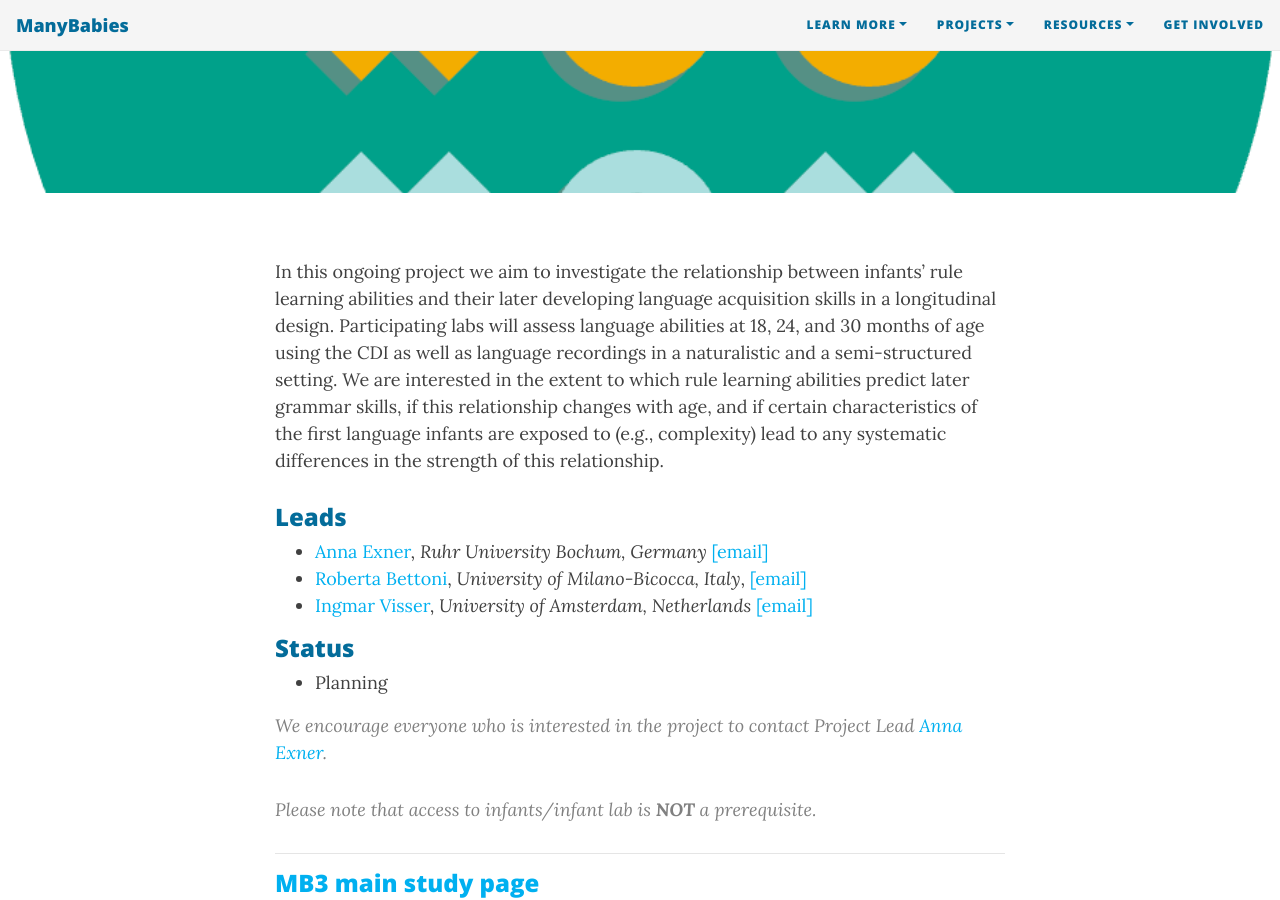
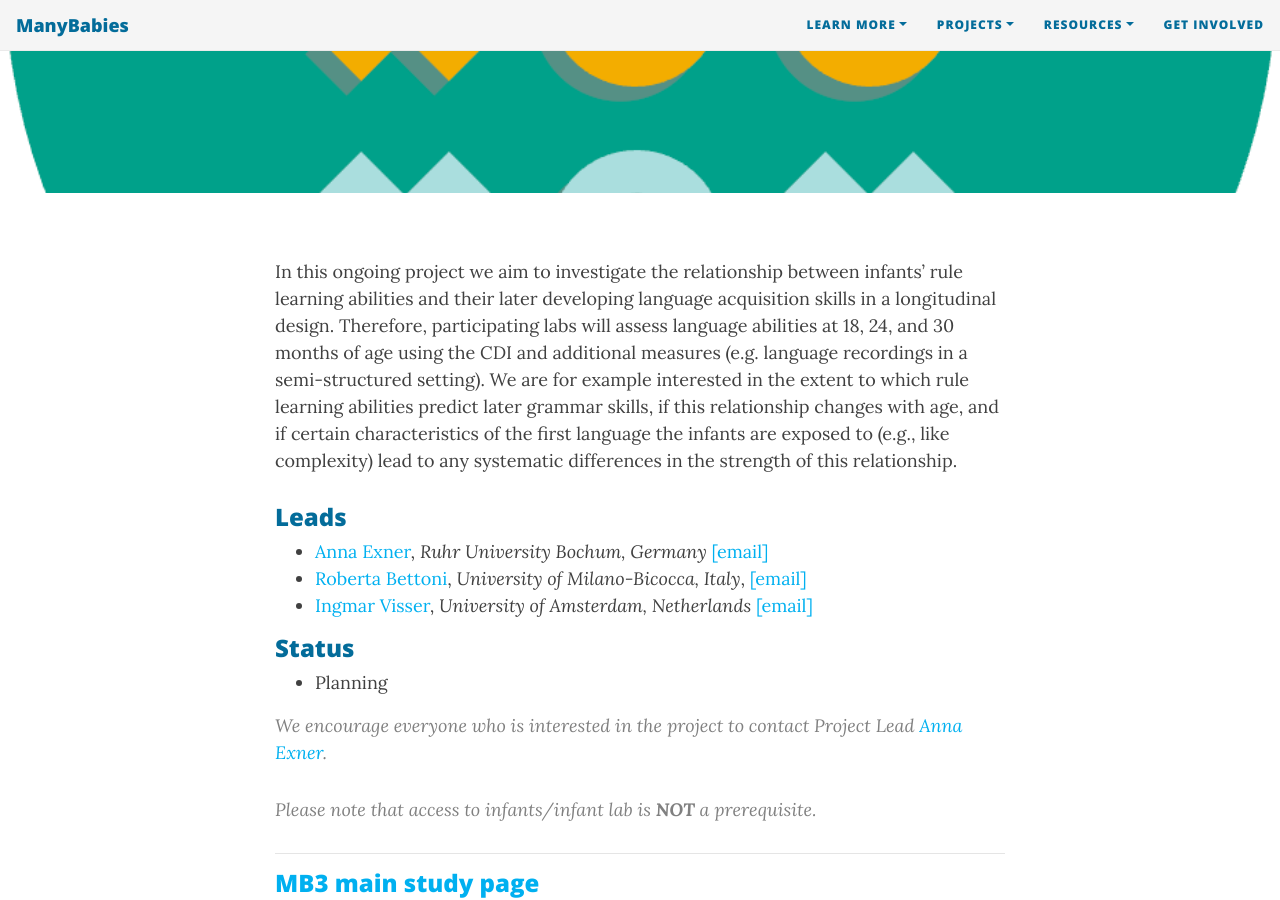
Before and after one commit to manybabies/manybabies.github.io, a Jekyll site: the page built from MB3L.md, in a window 1280 px wide and 900 px high, scrolled down 352 px. Built offline with Jekyll 4.4.1, drawn with Linux system fonts in a browser that asks for light colours; nearby versions of some CDN libraries; some web fonts are replaced.

Commit message:
Update MB3L.md

```diff
--- a/MB3L.md
+++ b/MB3L.md
@@ -5,7 +5,7 @@ subtitle: Longitudinal Language Follow-up
 cover-img: /assets/img/MB3_logo.png
 ---
 
-In this ongoing project we aim to investigate the relationship between infants' rule learning abilities and their later developing language acquisition skills in a longitudinal design. Participating labs will assess language abilities at 18, 24, and 30 months of age using the CDI as well as language recordings in a naturalistic and a semi-structured setting. We are interested in the extent to which rule learning abilities predict later grammar skills, if this relationship changes with age, and if certain characteristics of the first language infants are exposed to (e.g., complexity) lead to any systematic differences in the strength of this relationship.
+In this ongoing project we aim to investigate the relationship between infants' rule learning abilities and their later developing language acquisition skills in a longitudinal design. Therefore, participating labs will assess language abilities at 18, 24, and 30 months of age using the CDI and additional measures (e.g. language recordings in a semi-structured setting). We are for example interested in the extent to which rule learning abilities predict later grammar skills, if this relationship changes with age, and if certain characteristics of the first language the infants are exposed to (e.g., like complexity) lead to any systematic differences in the strength of this relationship.
 
 
 
```
